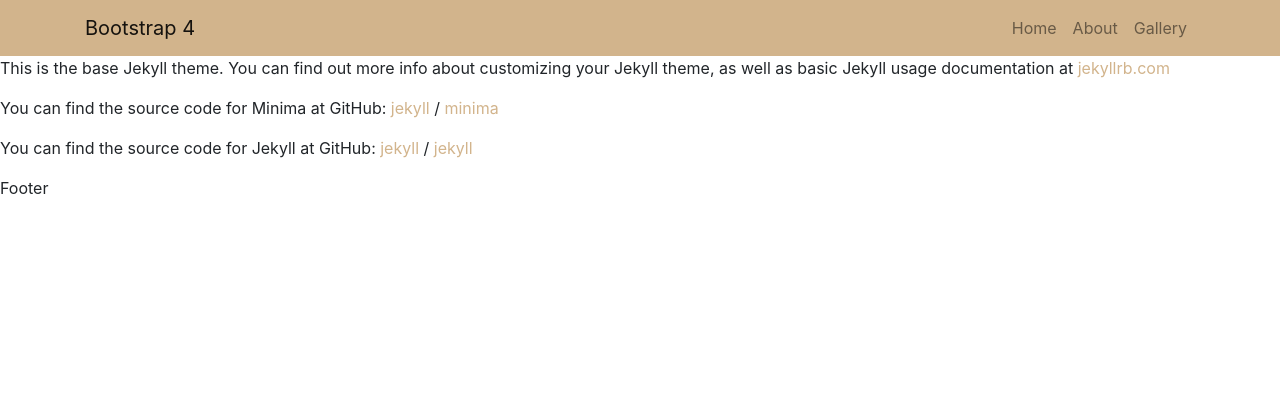
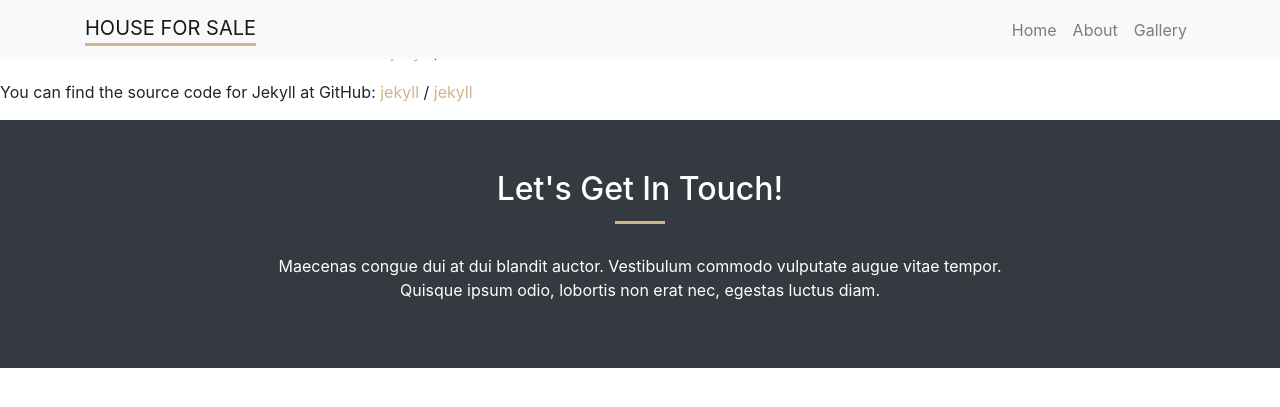
Before and after one commit to carlcastello/john-static-website, a Jekyll site: the page built from content/about.md, in a window 1280 px wide. Shown: the top 407 px of the page. Built offline with Jekyll 4.4.1, drawn with Linux system fonts in a browser that asks for light colours.

Commit message:
finished panel layouts and more edits

```diff
--- a/_includes/carousel.html
+++ b/_includes/carousel.html
@@ -8,7 +8,7 @@
     {% for slide in include.slides %}
       <div
         class="carousel-item {% if slide.index == 0 %}active{% endif %}"
-        style="background-image: url('{{ slide.url | absolute_url }}')">
+        style="background-image: url('{{ slide.url | relative_url }}')">
       </div>
     {% endfor %}
   </div>
--- a/_includes/footer.html
+++ b/_includes/footer.html
@@ -1 +1,19 @@
-Footer
+<section class="section-dark">
+  <div class="container">
+    <div class="row">
+      <div class="col w-100">
+        <h2 class="text-center">Let's Get In Touch!</h2>
+      </div>
+    </div>
+    <hr>
+    <div class="row justify-content-center">
+        <div class="col-lg-8">
+          <p class="text-center">
+            Maecenas congue dui at dui blandit auctor.
+            Vestibulum commodo vulputate augue vitae tempor. Quisque ipsum odio,
+            lobortis non erat nec, egestas luctus diam.
+          </p>
+        </div>
+      </div>
+  </div>
+</section>
--- a/_includes/header.html
+++ b/_includes/header.html
@@ -1,6 +1,9 @@
-<nav class="navbar navbar-expand-md navbar-light bg-primary">
+<nav class="navbar navbar-expand-md fixed-top navbar-light bg-light">
   <div class="container">
-    <a href="/" class="navbar-brand">Bootstrap 4</a>
+    <a href="/" class="navbar-brand">
+      HOUSE FOR SALE
+      <hr>
+    </a>
     <button class="navbar-toggler" type="button" data-toggle="collapse" data-target="#navbar">
         <span class="navbar-toggler-icon"></span>
     </button>
@@ -10,7 +13,7 @@
           <a class="nav-link" href="/">Home</a>
         </li>
         <li class="nav-item">
-          <a class="nav-link" href="/about/">About</a>
+          <a class="nav-link" href="#about">About</a>
         </li>
         <li class="nav-item">
           <a class="nav-link" href="/gallery/">Gallery</a>
--- a/assets/css/main.scss
+++ b/assets/css/main.scss
@@ -38,4 +38,6 @@
 @import "bootstrap/utilities";
 @import "bootstrap/print";
 
+@import "john-static-website/theme";
 @import "john-static-website/carousel";
+@import "john-static-website/panels";
--- a/assets/sass/john-static-website/_carousel.scss
+++ b/assets/sass/john-static-website/_carousel.scss
@@ -1,9 +1,5 @@
 .navbar {
   z-index: 1;
-};
-
-#carousel-container {
-  margin-top: -56px;
 };
 
 .carousel-item {
--- /dev/null
+++ b/assets/sass/john-static-website/_panels.scss
@@ -0,0 +1,5 @@
+.panel-image {
+  display: block;
+  margin: 0 auto;
+  max-width: 200px;
+}
--- /dev/null
+++ b/assets/sass/john-static-website/_theme.scss
@@ -0,0 +1,38 @@
+nav {
+  hr {
+    margin-top: 0;
+    margin-bottom: 0;
+    width: 100%;
+  }
+}
+
+section {
+  padding: 50px 0px;
+
+  &.section-inverse {
+    background-color: $primary;
+
+    hr {
+      border-color: $white;
+    }
+  }
+
+  &.section-dark {
+    background-color: $dark;
+    hr {
+      border-color: $primary;
+    }
+
+    h2, p {
+      color: $white;
+    }
+  }
+};
+
+hr {
+  border-color: $primary;
+  border-width: 3px;
+  width: 50px;
+  margin-top: 5px;
+  margin-bottom: 30px;
+};
```
Also changed, not shown: _data/panels.yml (added, +11 -0 lines), _includes/panels.html (added, +20 -0 lines), index.html (+49 -0 lines), assets/images/panel/blueprint.png (added), assets/images/panel/house.png (added), assets/images/panel/pin.png (added), assets/images/tour/ground_floor.png (added), assets/images/tour/second_floor.png (added), assets/images/tour/third_floor.png (added).
